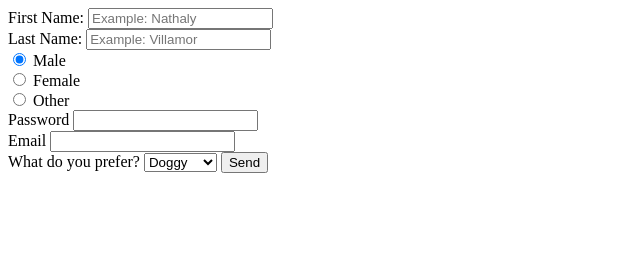
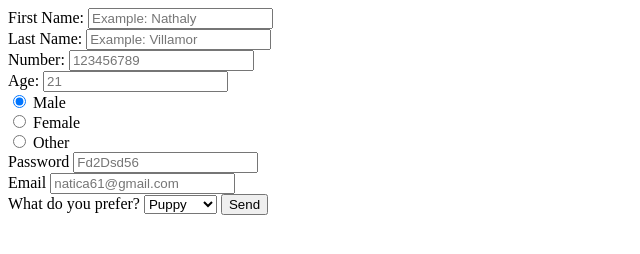
Before and after one commit to Jinara/tallerjsb-sico, a plain HTML site: page index.html in a window 1280 px wide. Shown: the whole page, without its empty margins (0-640 px from the left). Drawn offline with Linux system fonts and the light colour scheme.

Commit message:
add maxlength

```diff
--- a/index.html
+++ b/index.html
@@ -16,6 +16,16 @@
 
       <br>
 
+      <label for="number">Number:</label>
+      <input id="number" placeholder="123456789" maxlength="10" type="number">
+
+      <br>
+
+      <label for="age">Age:</label>
+      <input id="age" placeholder="21" maxlength="3" min="1"type="number">
+
+      <br>
+
       <input type="radio" name="gender" value="male" checked> Male<br>
       <input type="radio" name="gender" value="female"> Female<br>
       <input type="radio" name="gender" value="other"> Other
@@ -23,17 +33,17 @@
       <br>
 
       <label for="password">Password</label>
-      <input id="password" type="password">
+      <input id="password" placeholder="Fd2Dsd56" type="password">
 
       <br>
 
       <label for="email">Email</label>
-      <input id="email" type="email">
+      <input id="email" placeholder="natica61@gmail.com" type="email">
 
       <br>
       <label for="animal-select">What do you prefer?</label>
       <select id="animal-select">
-        <option value="Doggy">Doggy</option>
+        <option value="Doggy">Puppy</option>
         <option value="Kitty">Kitty</option>
         <option value="Bunny">Bunny</option>
         <option value="Hamster">Hamster</option>
```
